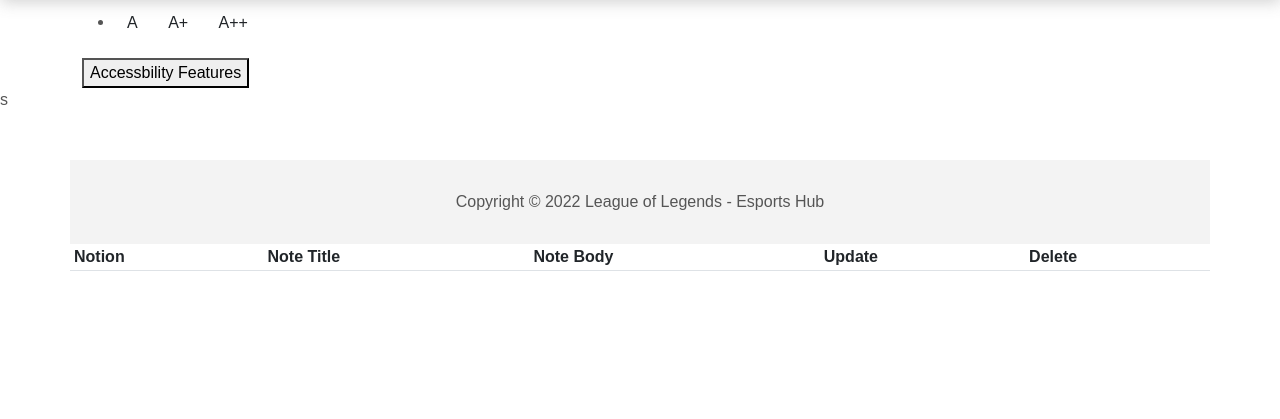
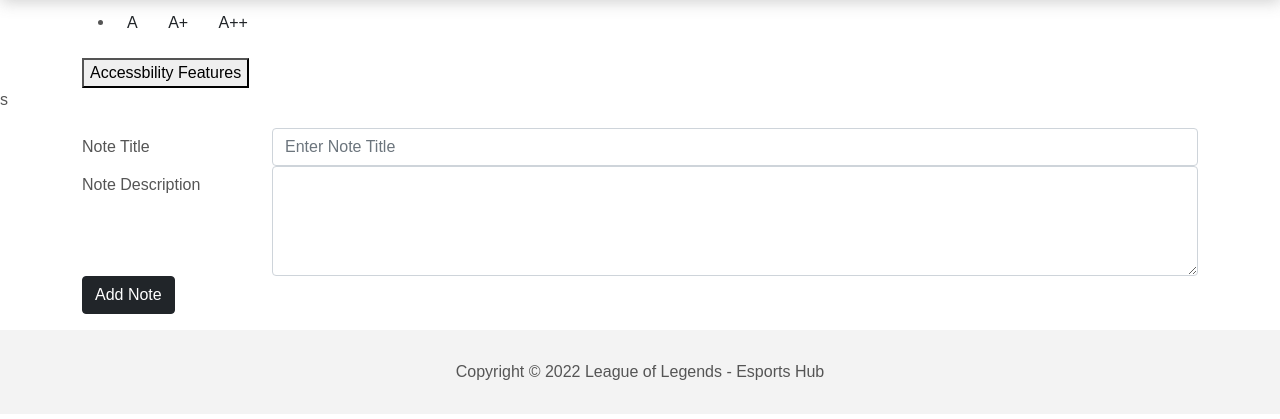
Before and after one commit to Amida-Maru/LearningFlask, a Flask app: page /account.html in a window 1280 px wide. Shown: the part 114-533 px from the top of the page. Run offline with Flask 2, Linux system fonts and the light colour scheme; a user stored in the database is signed in; lists and menus that the app fills with data are empty; some libraries are stand-ins or nearby versions.

Commit message:
added new account route

```diff
--- a/backend/routes.py
+++ b/backend/routes.py
@@ -1,6 +1,7 @@
 from backend import app
+from flask import Blueprint,render_template,request,redirect,flash,url_for
 from flask import render_template
-from backend.db_modeles import User
+from backend.db_modeles import User, Note
 from backend import db
 from backend.forms import RegisterForm
 from backend.forms import LoginForm
@@ -10,8 +11,11 @@ from flask import flash  # This is needed to display error msgs to the end-users
 from flask_login import login_user
 from flask_login import logout_user
 from flask_login import login_required
+from flask_login import current_user
 from datetime import timedelta
+from backend.db_modeles import Note
 
+views = Blueprint('views',__name__)
 
 @app.route("/")
 @app.route("/landing_page")
@@ -61,13 +65,76 @@ def lolpros():
     return render_template('lolpros.html')
 
 
-
-
-@app.route("/account.html")
+@app.route('/account.html',methods=['GET','POST'])
 @login_required
 def account_page():
     form = LoginForm()
+    if request.method == 'POST':
+        title = request.form.get('title')
+        note = request.form.get('note')
+
+        if len(note) < 1:
+            flash('Note is too short, please write in detail !!!', category="error")
+        else:
+            new_note = Note(title=title, text=note, user_id=current_user.id)
+
+            db.session.add(new_note)
+            db.session.commit()
+            flash(' your note is added', category='success')
+            print("Note added")
     return render_template('account.html', form=form)
+
+
+
+@views.route("/all-users")
+@login_required
+def allUsers():
+    all_users=User.query.all()
+    var=[]
+    for user in all_users:
+        notes=Note.query.filter_by(user_id=user.id).all()
+        if len(notes)>0:
+            var.append(len(notes))
+        else:
+            var.append(0)
+    zipped=zip(all_users,var)
+
+
+    return render_template("showusers.html",all_users=zipped,user=current_user)
+
+
+@views.route('/delete/<int:id>',methods=['GET','POST'])
+@login_required
+def deleteNote(id):
+    note = Note.query.filter_by(id=id).first()
+    if note:
+        db.session.delete(note)
+        db.session.commit()
+        flash("your note is successfully deleted", category="success")
+    return render_template("index.html",user=current_user)
+
+@views.route('/update/<int:id>',methods=['GET','POST'])
+@login_required
+def updateNote(id):
+    if request.method == 'POST':
+        title=request.form['title']
+        text=request.form['note']
+        note = Note.query.filter_by(id=id).first()
+        note.title=title
+        note.text=text
+        db.session.add(note)
+        db.session.commit()
+        return render_template("index.html",user=current_user)
+
+    note_update = Note.query.filter_by(id=id).first()
+    return render_template("update.html",nu=note_update,user=current_user)
+
+@views.route("/details/<int:id>",methods=['GET','POST'])
+@login_required
+def details(id):
+    note_update = Note.query.filter_by(id=id).first()
+    return render_template("details.html",nu=note_update,user=current_user)
+
 
 
 @app.route("/contact.html")
--- a/frontend/templates/account.html
+++ b/frontend/templates/account.html
@@ -1,14 +1,24 @@
 {% extends 'template_inheritance.html' %}
 {% block content %}
-<div class="container mt-5">
-    <div class="row">
-        <table class="table table-sm">
-            <thead>
-            <th colspan="6">Notion</th>
-            <th colspan="6">Note Title</th>
-            <th colspan="6">Note Body</th>
-            <th colspan="6">Update</th>
-            <th colspan="6">Delete</th>
-            </thead>
-            <tbody>
+
+              <div class="container mt-3">
+        <form action="{{account_page}}" method="post">
+            <div class="form-group row">
+            <label for="staticEmail" class="col-sm-2 col-form-label">Note Title</label>
+            <div class="col-sm-10">
+                <input type="text" class="form-control" name="title" id="formGroupExampleInput" placeholder="Enter Note Title">
+            </div>
+            </div>
+            <div class="form-group row">
+            <label for="note-desc" class="col-sm-2 col-form-label">Note Description</label>
+            <div class="col-sm-10">
+                <textarea class="form-control" rows="4" name="note"></textarea>
+            </div>
+            </div>
+            <button type="submit"  class="btn btn-dark">Add Note</button>
+        </form>
+    </div>
+
+
+
 {% endblock %}
```
Also changed, not shown: backend/db_modeles.py (+10 -10 lines), backend/database_users.db.
